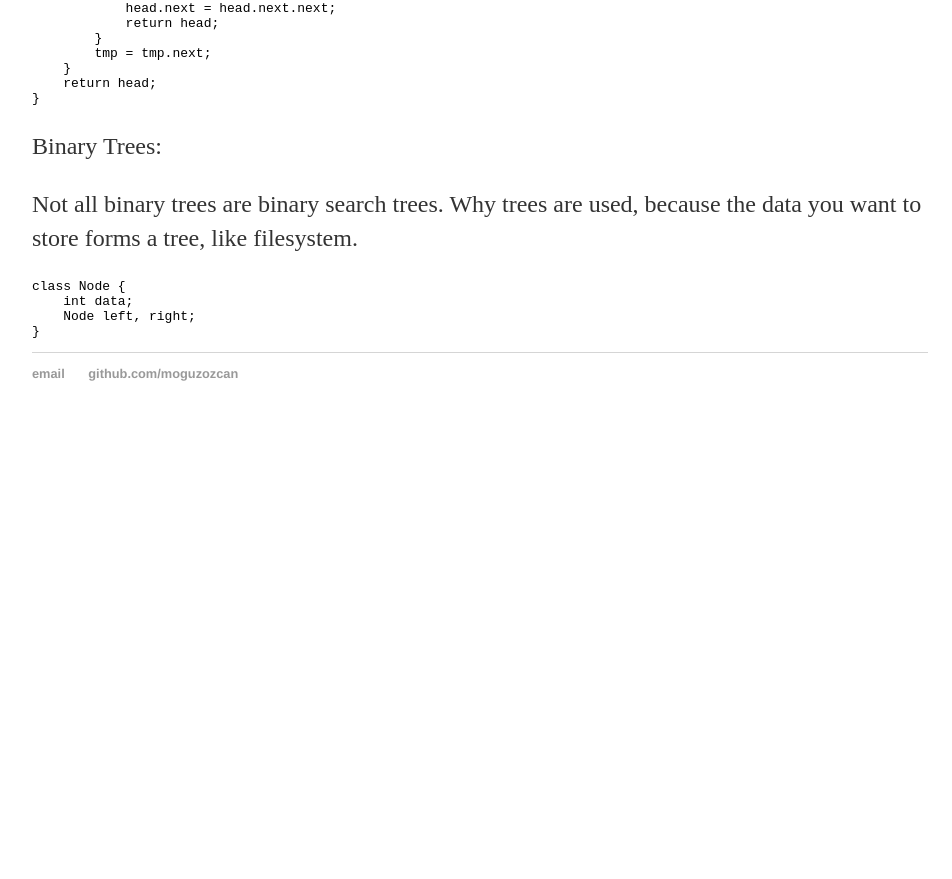
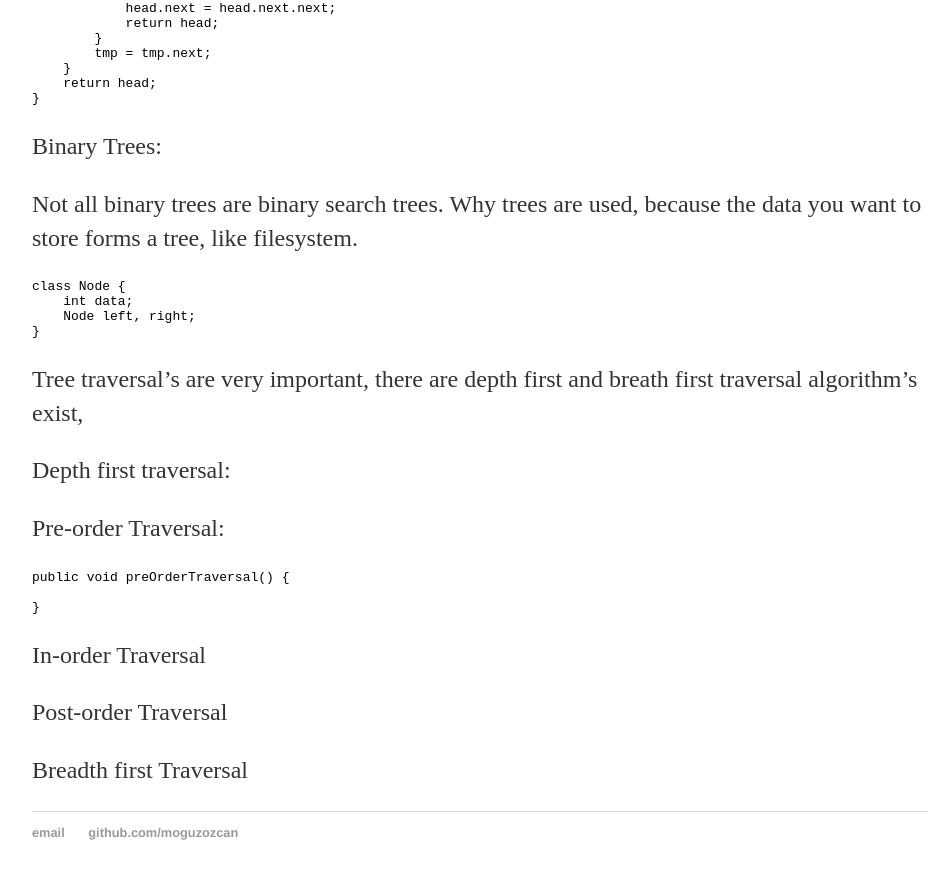
Before and after one commit to moguzozcan/moguzozcan.github.io, a Jekyll site: the page built from _posts/2018-01-21-The-Must-Know-Topics-from-CTCI.md, in a window 1280 px wide and 900 px high, scrolled down 1208 px. Shown: the top 879 px of the window, without its empty margins (160-1112 px from the left). Built offline with Jekyll 4.4.1, drawn with Linux system fonts in a browser that asks for light colours; before the commit the page ends 1649 px from its top, so only the background shows below that.

Commit message:
Update 2018-01-21-The-Must-Know-Topics-from-CTCI.md

````diff
--- a/_posts/2018-01-21-The-Must-Know-Topics-from-CTCI.md
+++ b/_posts/2018-01-21-The-Must-Know-Topics-from-CTCI.md
@@ -76,3 +76,20 @@ class Node {
     Node left, right;
 }
 ```
+
+Tree traversal's are very important, there are depth first and breath first traversal algorithm's exist,
+
+Depth first traversal:
+
+Pre-order Traversal:
+```java
+public void preOrderTraversal() {
+
+}
+```
+
+In-order Traversal
+
+Post-order Traversal
+
+Breadth first Traversal
````
